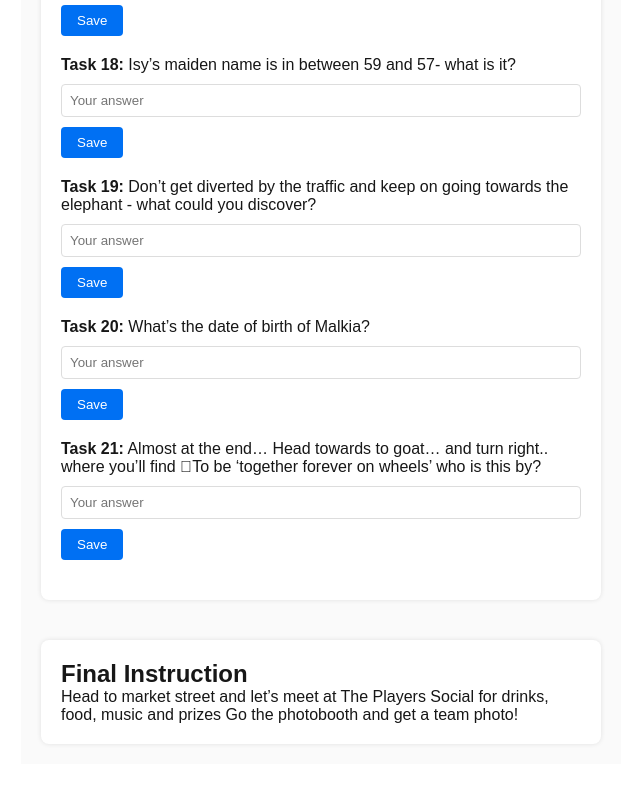
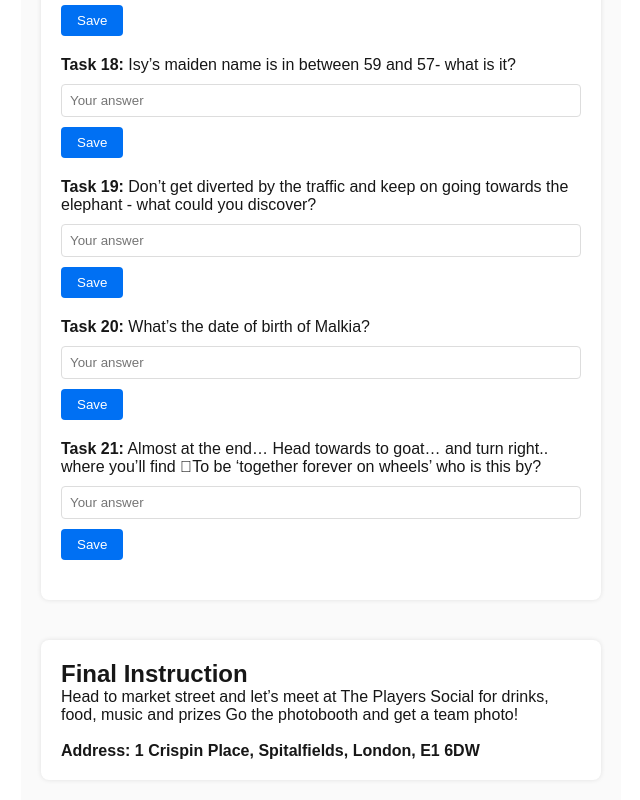
Before and after one commit to frmuller41182/treasurehuntexample, a Next.js app: page / in a window 1280 px wide. Shown: the part 3943-4743 px from the top of the page, without its empty margins (319-959 px from the left). Before the commit the page ends 4707 px from the top, so only its background shows below. Built offline with nearby package versions, Linux system fonts and the light colour scheme.

Commit message:
Update page.jsx

```diff
--- a/app/page.jsx
+++ b/app/page.jsx
@@ -276,6 +276,11 @@ export default function Home() {
             drinks, food, music and prizes Go the photobooth and get a team
             photo!
           </p>
+          <br></br>
+          <p>
+            {" "}
+            <b>Address: 1 Crispin Place, Spitalfields, London, E1 6DW</b>
+          </p>
         </section>
       </main>
     </div>
```
